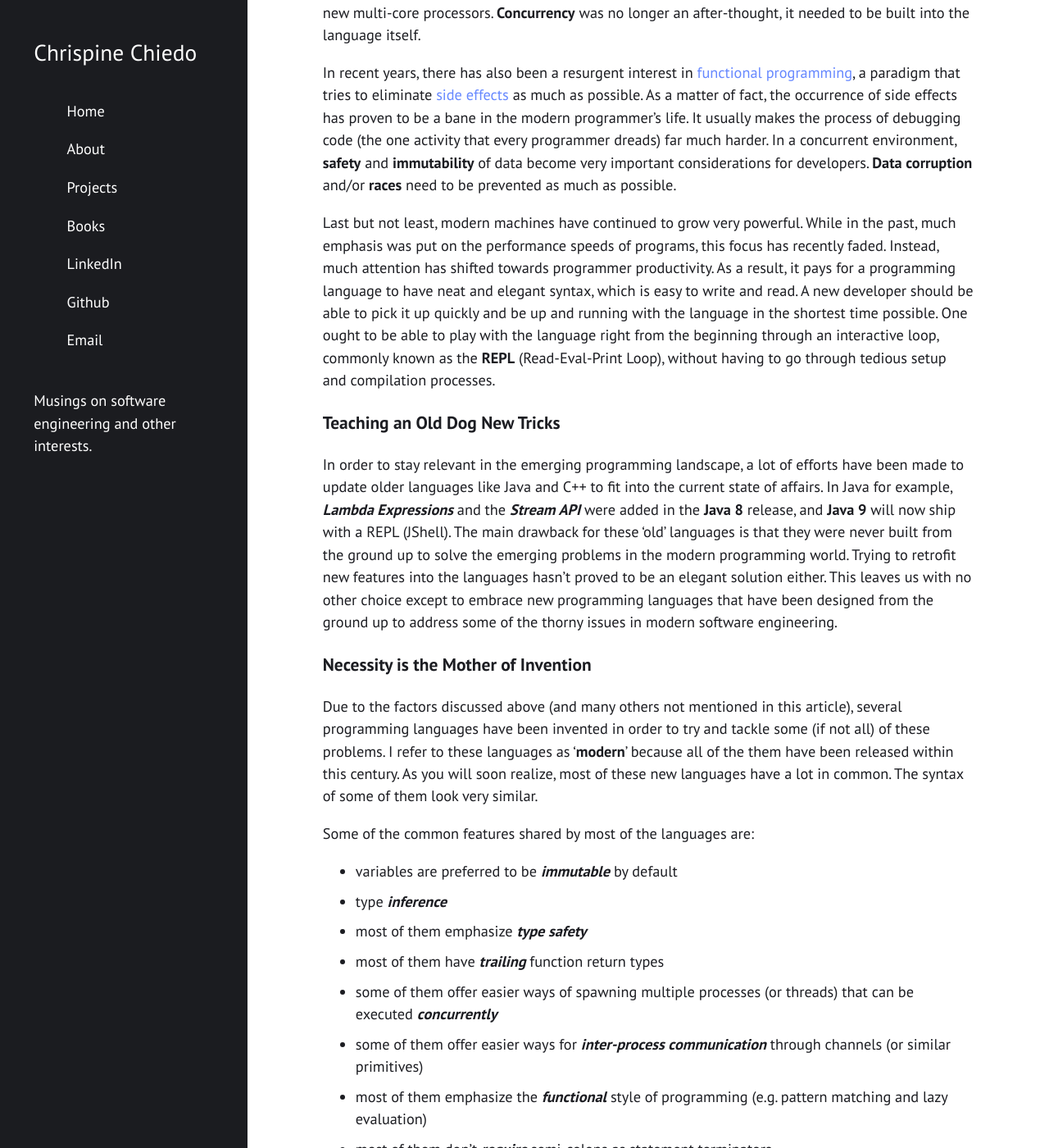
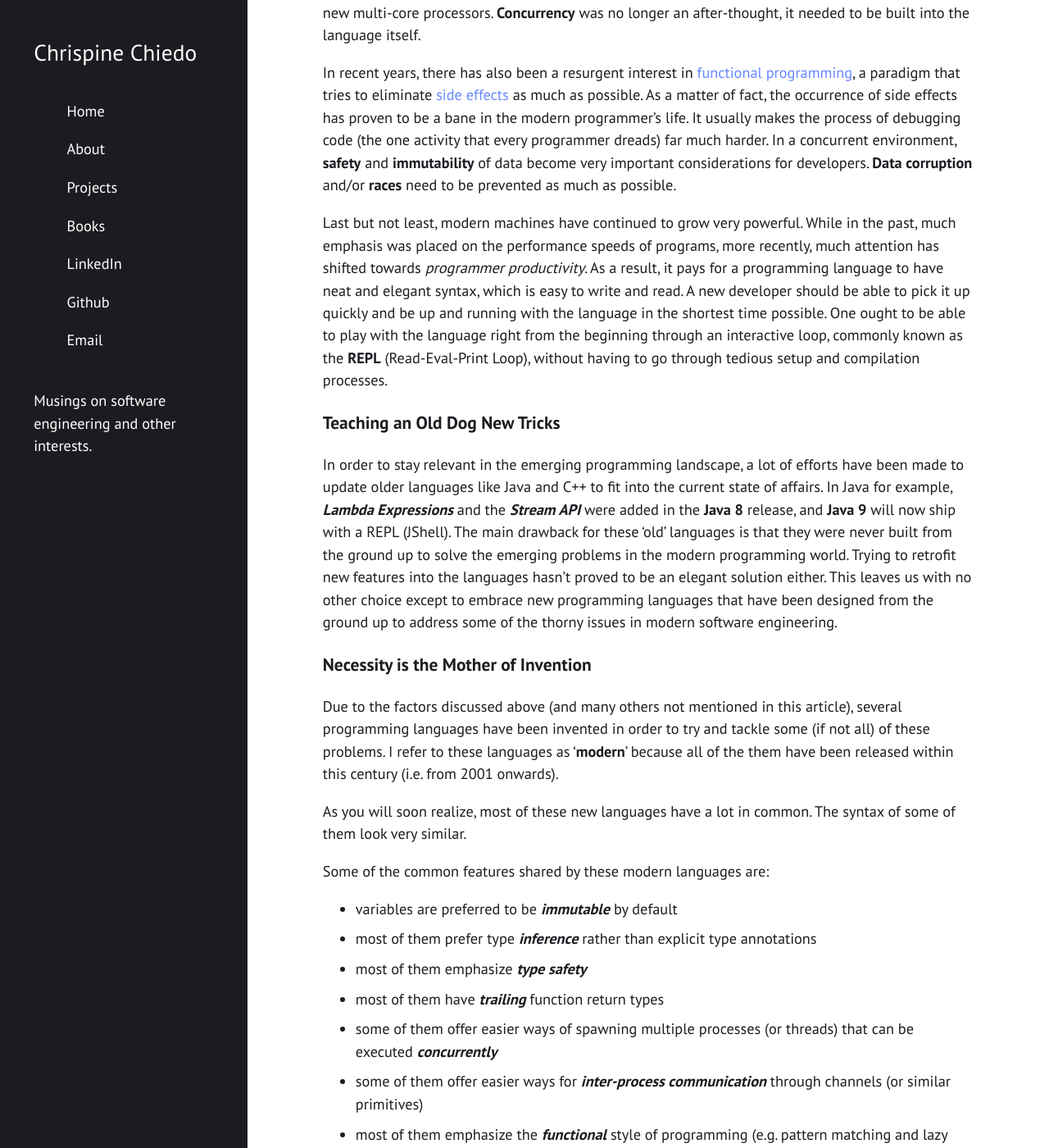
Before and after one commit to rimubytes/marvin, a Jekyll site: the page built from _posts/2017-05-06-modern-programming-languages.md, in a window 1280 px wide and 1400 px high, scrolled down 1196 px. Shown: the whole window at 82% size. Built offline with Jekyll 4.4.1, drawn with Linux system fonts in a browser that asks for light colours; nearby versions of some CDN libraries; library files that are not in the unit come from our copies.

Commit message:
update PL post

```diff
--- a/_posts/2017-05-06-modern-programming-languages.md
+++ b/_posts/2017-05-06-modern-programming-languages.md
@@ -28,7 +28,7 @@ Beginning in the 2000s, the programming landscape started changing. More and mor
 
 In recent years, there has also been a resurgent interest in [functional programming](https://en.wikipedia.org/wiki/Functional_programming), a paradigm that tries to eliminate [side effects](https://en.wikipedia.org/wiki/Side_effect_(computer_science)) as much as possible. As a matter of fact, the occurrence of side effects has proven to be a bane in the modern programmer's life. It usually makes the process of debugging code (the one activity that every programmer dreads) far much harder. In a concurrent environment, **safety** and **immutability** of data become very important considerations for developers. **Data corruption** and/or **races** need to be prevented as much as possible.
 
-Last but not least, modern machines have continued to grow very powerful. While in the past, much emphasis was put on the performance speeds of programs, this focus has recently faded. Instead, much attention has shifted towards programmer productivity. As a result, it pays for a programming language to have neat and elegant syntax, which is easy to write and read. A new developer should be able to pick it up quickly and be up and running with the language in the shortest time possible. One ought to be able to play with the language right from the beginning through an interactive loop, commonly known as the **REPL** (Read-Eval-Print Loop), without having to go through tedious setup and compilation processes.
+Last but not least, modern machines have continued to grow very powerful. While in the past, much emphasis was placed on the performance speeds of programs, more recently, much attention has shifted towards _programmer productivity_. As a result, it pays for a programming language to have neat and elegant syntax, which is easy to write and read. A new developer should be able to pick it up quickly and be up and running with the language in the shortest time possible. One ought to be able to play with the language right from the beginning through an interactive loop, commonly known as the **REPL** (Read-Eval-Print Loop), without having to go through tedious setup and compilation processes.
 
 ### Teaching an Old Dog New Tricks
 
@@ -36,13 +36,14 @@ In order to stay relevant in the emerging programming landscape, a lot of effort
 
 ### Necessity is the Mother of Invention
 
-Due to the factors discussed above (and many others not mentioned in this article), several programming languages have been invented in order to try and tackle some (if not all) of these problems. I refer to these languages as '**modern**' because all of the them have been released within this century.
+Due to the factors discussed above (and many others not mentioned in this article), several programming languages have been invented in order to try and tackle some (if not all) of these problems. I refer to these languages as '**modern**' because all of the them have been released within this century (i.e. from 2001 onwards).
+
 As you will soon realize, most of these new languages have a lot in common. The syntax of some of them look very similar.
 
-Some of the common features shared by most of the languages are:
+Some of the common features shared by these modern languages are:
 
 * variables are preferred to be ***immutable*** by default
-* type ***inference***
+* most of them prefer type ***inference*** rather than explicit type annotations
 * most of them emphasize ***type safety***
 * most of them have ***trailing*** function return types
 * some of them offer easier ways of spawning multiple processes (or threads) that can be executed ***concurrently***
```
